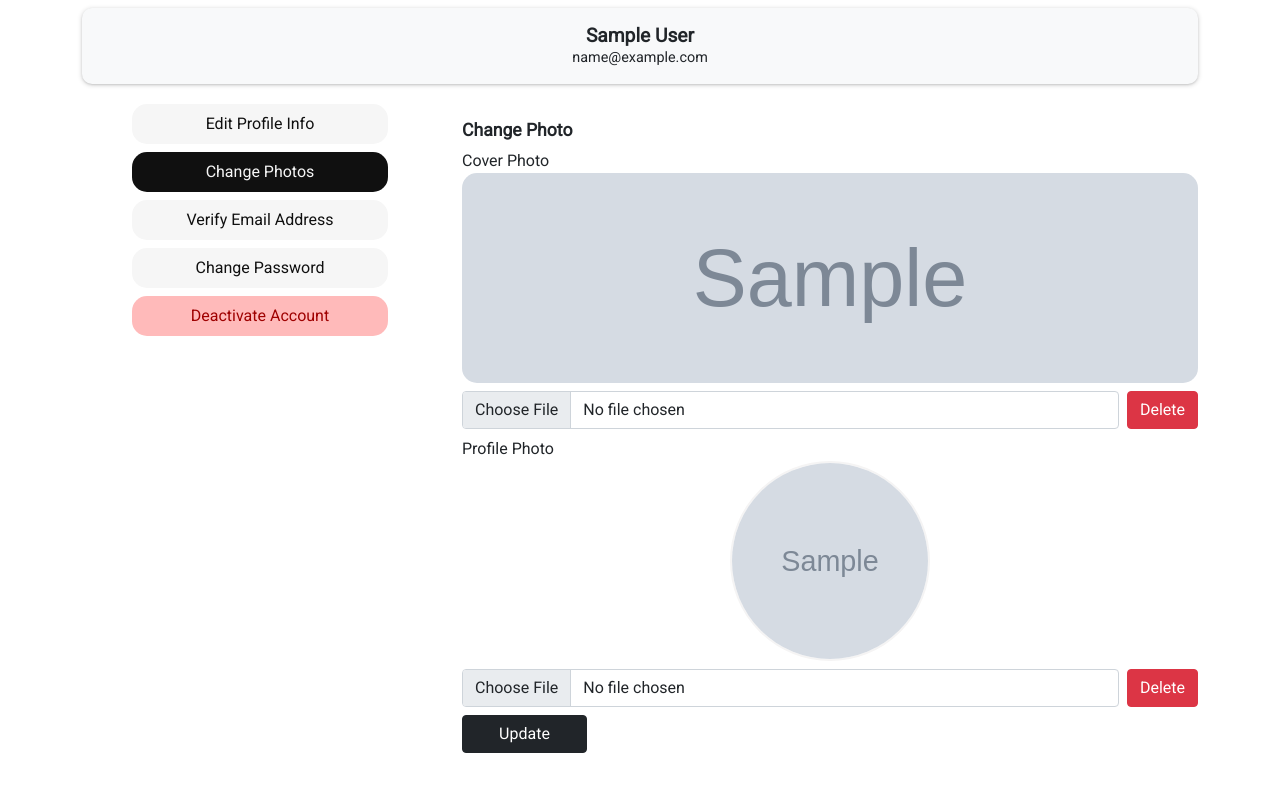
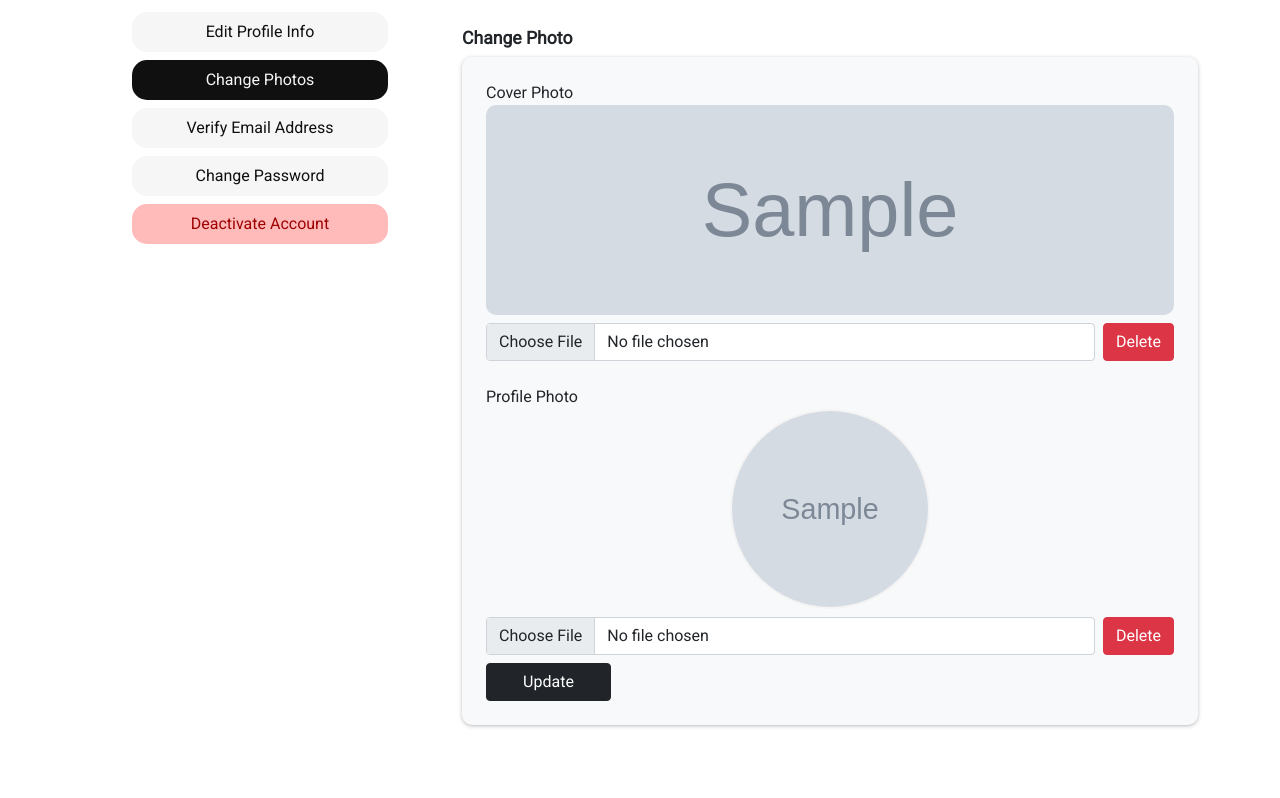
Before and after one commit to MinusThetaOld/event-finder, a Flask app: page /profiles/settings/change-photos in a window 1280 px wide. Shown: the part 58-856 px from the top of the page. After the commit the page ends 786 px from the top, so only its background shows below. Run offline with Flask 2, Linux system fonts and the light colour scheme; a user stored in the database is signed in; tables that the repository leaves empty hold one stand-in row (values such as "Sample post"); grey boxes marked "Sample" are stand-in pictures; some libraries are stand-ins or nearby versions.

Commit message:
feat: Added some styling
Added the newly created card in forms. Added links in profile view profile.

```diff
--- a/flaskr/static/styles/profiles/change-photo.css
+++ b/flaskr/static/styles/profiles/change-photo.css
@@ -1,7 +1,7 @@
 .cover-photo{
     height: 210px;
     width: 100%;
-    border-radius: 15px;
+    border-radius: 10px;
 }
 .profile-photo{
     height: 200px;
--- a/flaskr/static/styles/profiles/settings.css
+++ b/flaskr/static/styles/profiles/settings.css
@@ -27,7 +27,6 @@
 .btn-settings-danger:hover {
     color: #9F0000;
 }
-}
 
 .settings-head {
     border: 0;
--- a/flaskr/static/styles/profiles/view-profile.css
+++ b/flaskr/static/styles/profiles/view-profile.css
@@ -53,3 +53,9 @@
     background-color: #F8F9FA;
     box-shadow: 0 1px 2px 0 rgba(0, 0, 0, 0.2), 0 1px 5px 0 rgba(0, 0, 0, 0.05);
 }
+
+.link-logo {
+    font-size: 30px;
+    color: #101010;
+    text-decoration: none;
+}
--- a/flaskr/templates/profiles/account-settings-layout.html
+++ b/flaskr/templates/profiles/account-settings-layout.html
@@ -10,14 +10,6 @@
 
 {% block content %}
 <div class="container">
-    <div class="row">
-        <div class="col-12 mb-3">
-            <div class="card card-body text-center settings-head shadow-card">
-                <h1 class="heading">{{ current_user.profile.get_fullname() }}</h1>
-                <p class="heading">{{ current_user.email }}</p>
-            </div>
-        </div>
-    </div>
     <div class="row">
         <div class="col-md-4">
             <div class="container">
--- a/flaskr/templates/profiles/change-password.html
+++ b/flaskr/templates/profiles/change-password.html
@@ -4,9 +4,10 @@
 
 {% block settings %}
 <h2 class="settings-header">Change Password</h2>
+<div class="card card-body shadow-card p-4">
     <form method="POST">
         {{ form.hidden_tag() }}
-    <div class="mt-2">
+        <div>
             {{ form.old_password.label(class="form-label mb-0") }}
             {% if form.old_password.errors %}
             {{ form.old_password(class="form-control input-box is-invalid")}}
@@ -50,4 +51,5 @@
             {{form.submit(class="btn btn-dark btn-update")}}
         </div>
     </form>
+</div>
 {% endblock %}
--- a/flaskr/templates/profiles/change-photos.html
+++ b/flaskr/templates/profiles/change-photos.html
@@ -4,9 +4,10 @@
 
 {% block settings %}
 <h2 class="settings-header">Change Photo</h2>
+<div class="card card-body shadow-card p-4">
     <form method="POST" enctype="multipart/form-data">
         {{ form.hidden_tag() }}
-    <div class="mt-2">
+        <div>
             {{ form.cover_photo.label(class="form-label mb-0") }} <br>
             <img src="{{url_for('static', filename=current_user.profile.cover_photo)}}" alt="Cover Photo"
                 class="cover-photo">
@@ -31,7 +32,7 @@
                 {% endif %}
             </div>
         </div>
-    <div class="mt-2">
+        <div class="mt-4">
             {{ form.profile_photo.label(class="form-label mb-0") }} <br>
             <div class="text-center">
                 <img src="{{url_for('static', filename=current_user.profile.profile_photo)}}" alt="Profile Photo"
@@ -42,7 +43,9 @@
                 <div class="d-flex">
                     {{ form.profile_photo(class="form-control is-invalid", id="profile_photo")}}
                     <button type="button" class="btn btn-danger ms-2" data-bs-toggle="modal"
-                    data-bs-target="#delete-profile-modal">Delete</ </div>
+                        data-bs-target="#delete-profile-modal">
+                        Delete
+                    </button>
                     <div class="invalid-feedback">
                         {% for error in form.profile_photo.errors %}
                         <span>{{ error }}</span>
@@ -52,14 +55,17 @@
                     <div class="d-flex">
                         {{ form.profile_photo(class="form-control", id="profile_photo") }}
                         <button type="button" class="btn btn-danger ms-2" data-bs-toggle="modal"
-                            data-bs-target="#delete-profile-modal">Delete</ </div>
+                            data-bs-target="#delete-profile-modal">Delete</button>
                         {% endif %}
+                    </div>
                 </div>
             </div>
             <div class="mt-2">
                 {{form.submit(class="btn btn-dark btn-update")}}
             </div>
+        </div>
     </form>
+</div>
 <!-- Modal Cover Photo -->
 <div class="modal fade" id="delete-cover-modal" tabindex="-1" aria-labelledby="delete-cover-modal" aria-hidden="true">
     <div class="modal-dialog modal-dialog-centered">
@@ -77,7 +83,8 @@
             </div>
             <div class="modal-footer modal-footer-custom">
                 <button type="button" class="btn btn-sm btn-dark" data-bs-dismiss="modal">Close</button>
-                <a href="{{ url_for('profiles.remove_cover_photo') }}" type="button" class="btn btn-sm btn-danger">Delete</a>
+                <a href="{{ url_for('profiles.remove_cover_photo') }}" type="button"
+                    class="btn btn-sm btn-danger">Delete</a>
             </div>
         </div>
     </div>
@@ -100,7 +107,8 @@
             </div>
             <div class="modal-footer modal-footer-custom">
                 <button type="button" class="btn btn-sm btn-dark" data-bs-dismiss="modal">Close</button>
-                <a href="{{ url_for('profiles.remove_profile_photo') }}" type="button" class="btn btn-sm btn-danger">Delete</a>
+                <a href="{{ url_for('profiles.remove_profile_photo') }}" type="button"
+                    class="btn btn-sm btn-danger">Delete</a>
             </div>
         </div>
     </div>
--- a/flaskr/templates/profiles/edit-profile-info.html
+++ b/flaskr/templates/profiles/edit-profile-info.html
@@ -4,9 +4,10 @@
 
 {% block settings %}
 <h2 class="settings-header">Change profile info</h2>
+<div class="card card-body shadow-card p-4">
     <form method="POST">
         {{ form.hidden_tag() }}
-    <div class="mt-2">
+        <div>
             {{ form.bio.label(class="form-label mb-0") }}
             {% if form.bio.errors %}
             {{ form.bio(class="form-control input-box is-invalid bio-edit", id="bio") }}
@@ -66,4 +67,5 @@
             {{form.save(class="btn btn-dark btn-update")}}
         </div>
     </form>
+</div>
 {% endblock %}
--- a/flaskr/templates/profiles/verify-email.html
+++ b/flaskr/templates/profiles/verify-email.html
@@ -4,9 +4,10 @@
 
 {% block settings %}
 <h2 class="settings-header">Verify Email Address</h2>
+<div class="card card-body shadow-card p-4">
     <form method="POST">
         {{ form.hidden_tag() }}
-    <div class="mt-2">
+        <div>
             {{ form.token.label(class="form-label mb-0") }}
             {% if form.token.errors%}
             {{ form.token(class="form-control input-box is-invalid", id="token") }}
@@ -32,4 +33,5 @@
             {% endif %}
         </div>
     </form>
+</div>
 {% endblock %}
--- a/flaskr/templates/users/forget_password.html
+++ b/flaskr/templates/users/forget_password.html
@@ -11,9 +11,10 @@
                     width="180px">
             </div>
             <div class="mt-4">
+                <div class="card card-body shadow-card p-4">
                     <form method="POST">
                         {{ form.hidden_tag() }}
-                    <div class="mt-2">
+                        <div>
                             {{ form.email.label(class="form-label mb-0") }}
                             {% if form.email.errors %}
                             {{ form.email(class="form-control input-box is-invalid", id="email") }}
@@ -34,4 +35,5 @@
             </div>
         </div>
     </div>
+</div>
 {% endblock %}
--- a/flaskr/templates/users/login.html
+++ b/flaskr/templates/users/login.html
@@ -4,6 +4,7 @@
 
 {% block content %}
 <div class="container form-brand">
+
     <div class="row">
         <div class="col-xl-6 offset-xl-3 col-md-8 offset-md-2">
             <div class="text-center">
@@ -11,9 +12,10 @@
                     width="180px">
             </div>
             <div class="mt-4">
+                <div class="card card-body shadow-card p-4">
                     <form method="POST">
                         {{ form.hidden_tag() }}
-                    <div class="mt-2">
+                        <div>
                             {{ form.email.label(class="form-label mb-0") }}
                             {% if form.email.errors%}
                             {{ form.email(class="form-control input-box is-invalid", id="email") }}
@@ -21,7 +23,6 @@
                                 {% for error in form.email.errors %}
                                 <span>{{ error }}</span>
                                 {%endfor%}
-
                             </div>
                             {% else %}
                             {{ form.email(class="form-control input-box", id="email") }}
@@ -60,4 +61,5 @@
             </div>
         </div>
     </div>
+</div>
 {% endblock %}
--- a/flaskr/templates/users/register.html
+++ b/flaskr/templates/users/register.html
@@ -11,6 +11,7 @@
                     width="180px">
             </div>
             <div class="mt-4">
+                <div class="card card-body shadow-card p-4">
                     <form method="POST">
                         {{ form.hidden_tag() }}
                         <div class="row g-2">
@@ -29,7 +30,6 @@
                             </div>
                             <div class="col">
                                 {{ form.last_name.label(class="form-label mb-0") }}
-
                                 {% if form.last_name.errors %}
                                 {{ form.last_name(class="form-control input-box is-invalid")}}
                                 <div class="invalid-feedback">
@@ -58,7 +58,6 @@
                         <div class="row g-2 mt-1">
                             <div class="col">
                                 {{ form.dob.label(class="form-label mb-0") }}
-
                                 {% if form.dob.errors %}
                                 {{ form.dob(class="form-control input-box is-invalid")}}
                                 <div class="invalid-feedback">
@@ -134,6 +133,8 @@
                             style="text-decoration: none"><b>Login!</b></a>
                     </div>
                 </div>
+
+            </div>
         </div>
     </div>
 </div>
--- a/flaskr/templates/users/reset_password.html
+++ b/flaskr/templates/users/reset_password.html
@@ -11,9 +11,10 @@
                     width="180px">
             </div>
             <div class="mt-4">
+                <div class="card card-body shadow-card p-4">
                     <form method="POST">
                         {{ form.hidden_tag() }}
-                    <div class="mt-2">
+                        <div>
                             {{ form.password.label(class="form-label mb-0") }}
                             {% if form.password.errors %}
                             {{ form.password(class="form-control input-box is-invalid")}}
@@ -47,4 +48,5 @@
             </div>
         </div>
     </div>
+</div>
 {% endblock %}
```
Also changed, not shown: flaskr/templates/profiles/view-profile.html (+20 -1 lines). Lines whose indentation alone changed are shown as unchanged.
